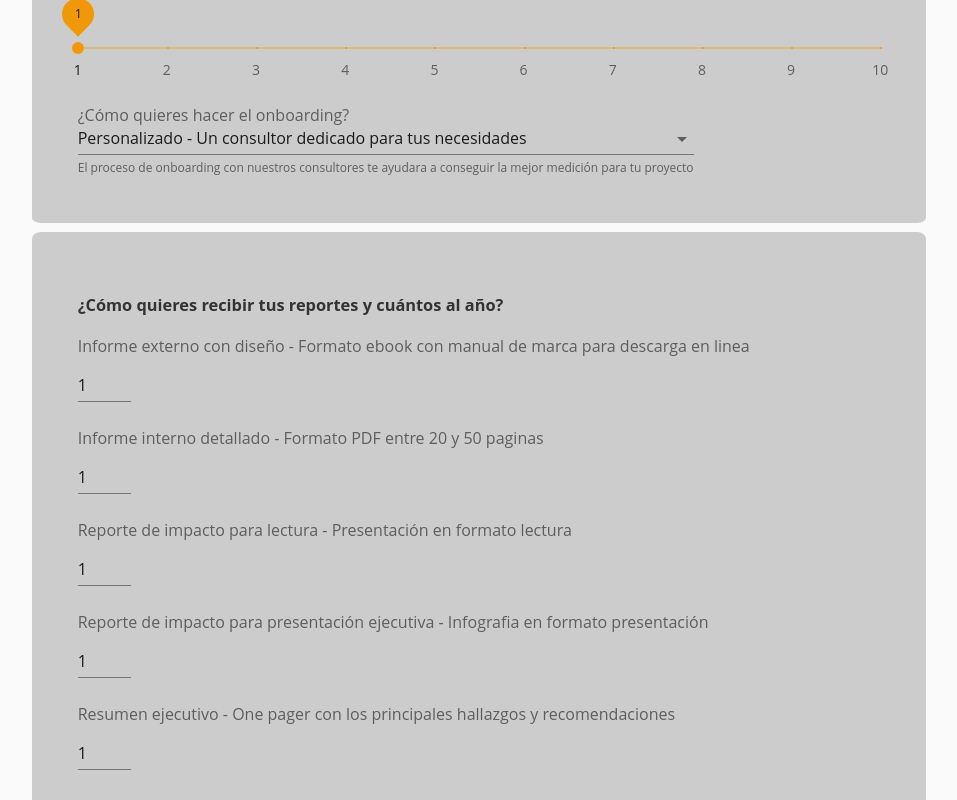
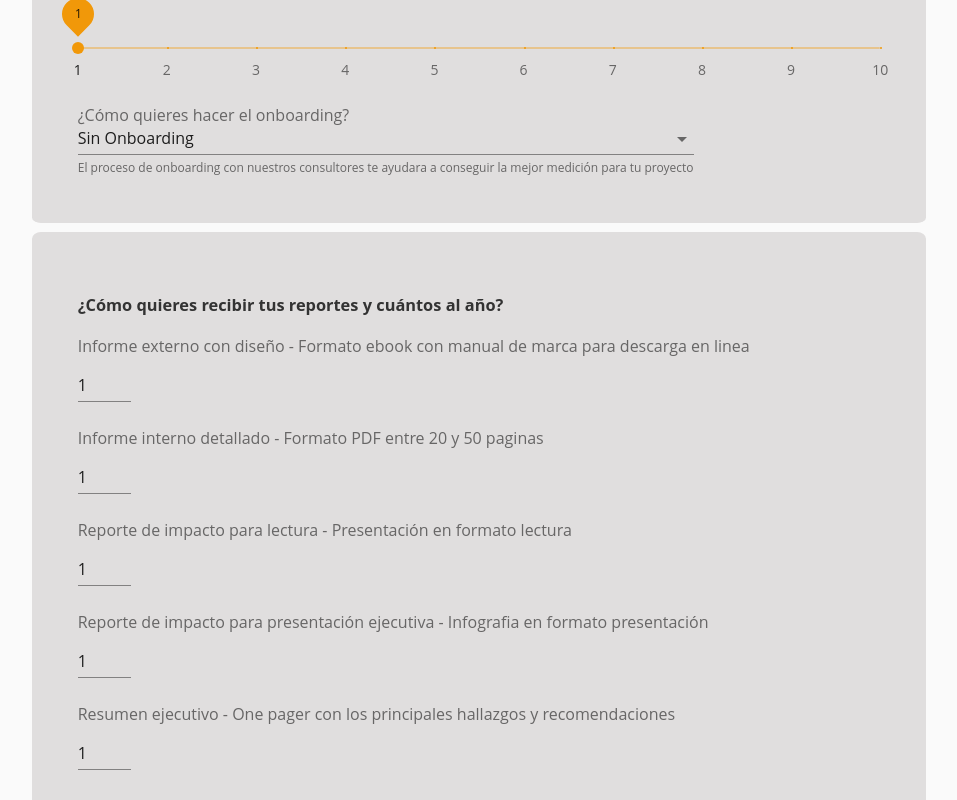
Before and after one commit to fontcuberta/calculator, a Next.js app: page / in a window 1280 px wide. Shown: the part 860-1660 px from the top of the page, without its empty margins (161-1118 px from the left). Built offline with nearby package versions, Linux system fonts and the light colour scheme.

Commit message:
Styles and removing unnecessary code

```diff
--- a/src/application/FinancialPlanService.ts
+++ b/src/application/FinancialPlanService.ts
@@ -2,12 +2,8 @@ import { HubspotClient } from "../infrastructure/hubspotClient"
 import {
   getMinAndMaxLimits,
   calculateTotalFinancialPlan,
-  CompanyType,
-  MeasureGoal,
-  OnboardingType,
   ImpactMeasurementFinancialPlan,
 } from "../domain/CalculateTotalFinancialPlan"
-import { StringLiteral } from "@babel/types"
 
 export type User = {
   country: string
--- a/src/pages/index.tsx
+++ b/src/pages/index.tsx
@@ -57,7 +57,7 @@ const Home = () => {
   const [numberOfOnePagerReports, setNumberOfOnePagerReports] = useState(1)
   const [numberOfDashboardReports, setNumberOfDashboardReports] = useState(1)
   const [measureGoal, setMeasureGoal] = useState(MeasureGoal.INSIGHTS_FINDING)
-  const [onboardingType, setOnboardingType] = useState(OnboardingType.CUSTOMIZED)
+  const [onboardingType, setOnboardingType] = useState(OnboardingType.NO_ONBOARDING)
 
   const marks = new Array(10)
     .fill(0)
@@ -77,7 +77,7 @@ const Home = () => {
         numberOfExecutiveReports,
         numberOfOnePagerReports,
         numberOfDashboardReports,
-        onboardingType
+        onboardingType,
       },
       user: {
         country: customerCountry,
@@ -415,7 +415,7 @@ const Home = () => {
         <style jsx>{`
           .survey-section {
             padding: 5% 5%;
-            background-color: #ccc;
+            background-color: #e0dede;
             margin: 1%;
             border-radius: 1%;
           }
```
